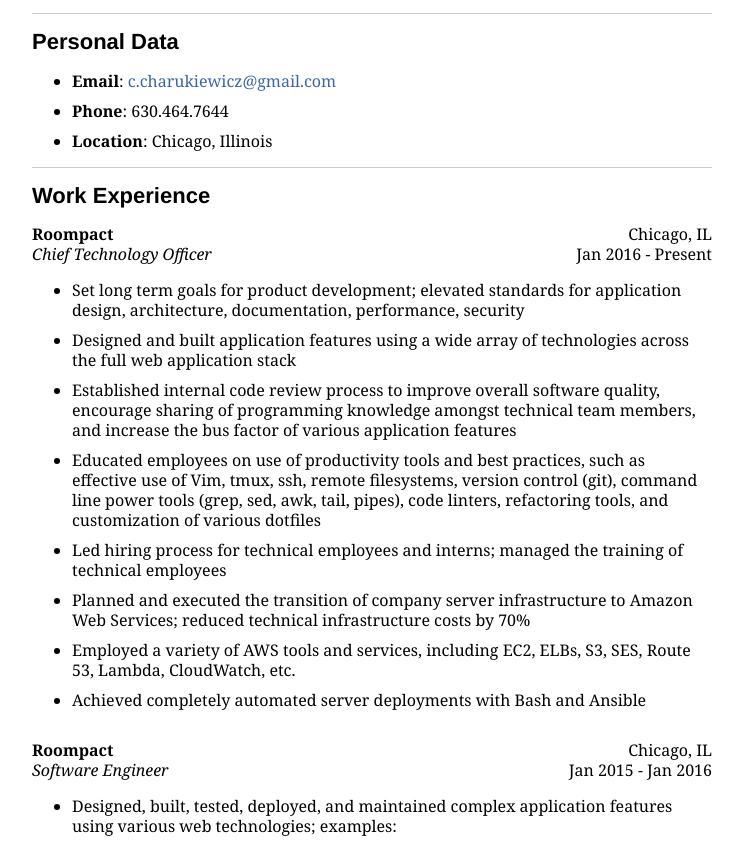
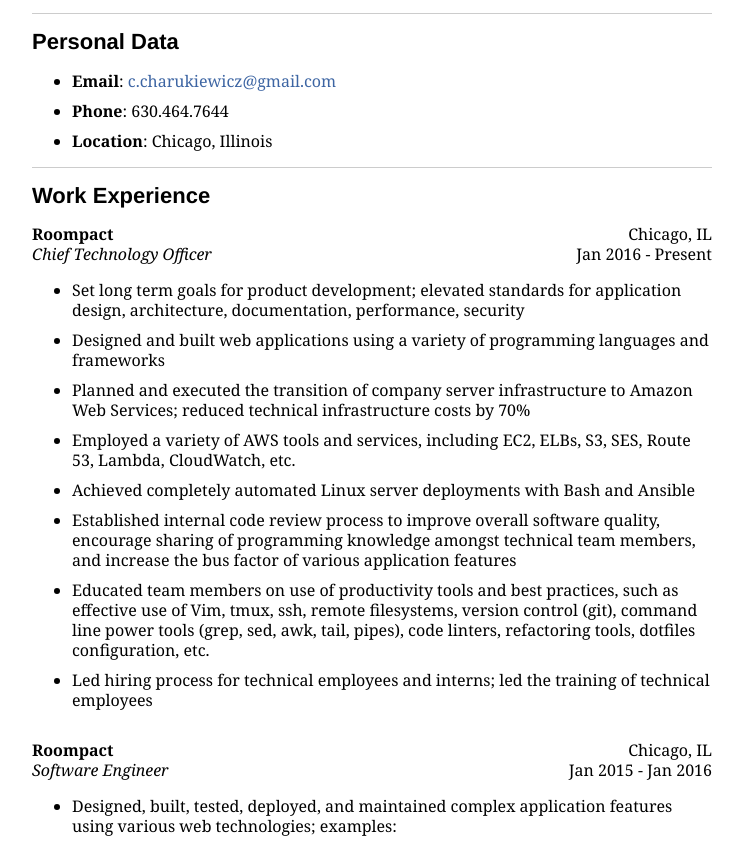
Before and after one commit to charukiewicz/charukiewicz, a plain HTML site: page _site/resume/index.html in a window 1280 px wide. Shown: the part 158-1001 px from the top of the page, without its empty margins (268-1011 px from the left). Drawn offline with Linux system fonts and the light colour scheme.

Commit message:
resume update

```diff
--- a/_site/resume/index.html
+++ b/_site/resume/index.html
@@ -66,13 +66,13 @@ document.write('<a h'+'ref'+'="ma'+'ilto'+':'+e+'" clas'+'s="em' + 'ail">'+e+'<\
 <p><strong>Roompact</strong> <span class="fr">Chicago, IL</span><br> <em>Chief Technology Officer</em> <span class="fr">Jan 2016 - Present</span></p>
 <ul>
 <li>Set long term goals for product development; elevated standards for application design, architecture, documentation, performance, security</li>
-<li>Designed and built application features using a wide array of technologies across the full web application stack</li>
-<li>Established internal code review process to improve overall software quality, encourage sharing of programming knowledge amongst technical team members, and increase the bus factor of various application features</li>
-<li>Educated employees on use of productivity tools and best practices, such as effective use of Vim, tmux, ssh, remote filesystems, version control (git), command line power tools (grep, sed, awk, tail, pipes), code linters, refactoring tools, and customization of various dotfiles</li>
-<li>Led hiring process for technical employees and interns; managed the training of technical employees</li>
+<li>Designed and built web applications using a variety of programming languages and frameworks</li>
 <li>Planned and executed the transition of company server infrastructure to Amazon Web Services; reduced technical infrastructure costs by 70%</li>
 <li>Employed a variety of AWS tools and services, including EC2, ELBs, S3, SES, Route 53, Lambda, CloudWatch, etc.</li>
-<li>Achieved completely automated server deployments with Bash and Ansible</li>
+<li>Achieved completely automated Linux server deployments with Bash and Ansible</li>
+<li>Established internal code review process to improve overall software quality, encourage sharing of programming knowledge amongst technical team members, and increase the bus factor of various application features</li>
+<li>Educated team members on use of productivity tools and best practices, such as effective use of Vim, tmux, ssh, remote filesystems, version control (git), command line power tools (grep, sed, awk, tail, pipes), code linters, refactoring tools, dotfiles configuration, etc.</li>
+<li>Led hiring process for technical employees and interns; led the training of technical employees</li>
 </ul>
 <p><strong>Roompact</strong> <span class="fr">Chicago, IL</span><br> <em>Software Engineer</em> <span class="fr">Jan 2015 - Jan 2016</span></p>
 <ul>
```
Also changed, not shown: 1 other file.
